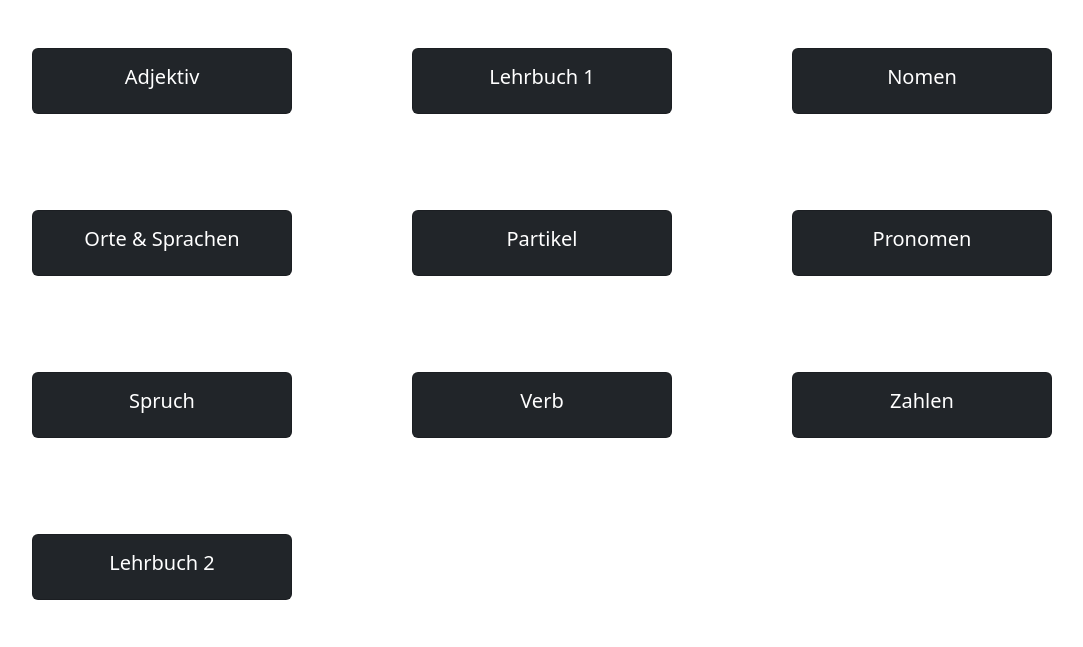
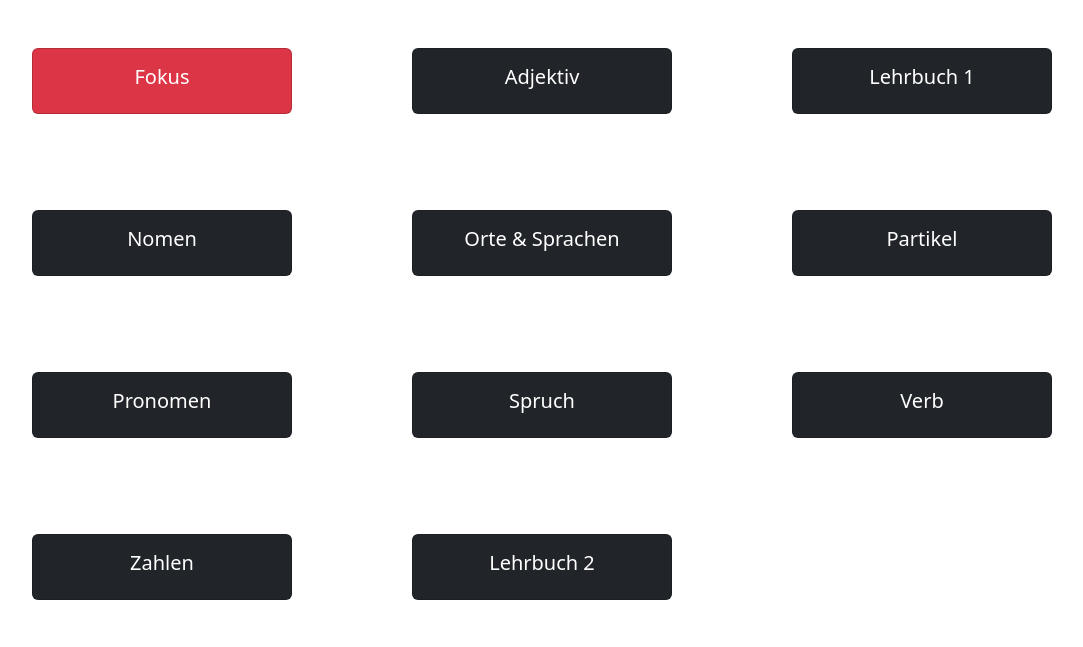
Before and after one commit to zh-mod/Black-Jack-Greek, a Flask app: page /lerne_griechisch in a window 1280 px wide. Shown: the part 77-724 px from the top of the page, without its empty margins (98-1181 px from the left). Run offline with Flask 3, Linux system fonts and the light colour scheme; some libraries are stand-ins or nearby versions.

Commit message:
"added Focus and minor voci corrections"

```diff
--- /dev/null
+++ b/focus-Pro8.csv
@@ -0,0 +1,4 @@
+καλά;gut;Fokus Training;Fokus Training
+μάλιστα;richtig, jawohl;Fokus Training;Fokus Training
+δύσκολα;schwierig;Fokus Training;Fokus Training
+εύκολα;einfach;Fokus Training;Fokus Training
--- /dev/null
+++ b/focus.csv
@@ -0,0 +1,4 @@
+καλά;gut;Fokus Training;Fokus Training
+εύκολα;einfach;Fokus Training;Fokus Training
+δύσκολα;schwierig;Fokus Training;Fokus Training
+φυσικά;natürlich;Fokus Training;Fokus Training
--- a/server.py
+++ b/server.py
@@ -63,6 +63,7 @@ card_list = {
     '♦K': (13, 10),
     '♣K': (13, 10),
 }
+
 
 def bj_assess_hand(hand):
     value = 0
@@ -464,6 +465,29 @@ def read_data(category=False):
             return categories
 
 
+@app.route("/save_current_rotationter>")
+def save_current_rotation():
+    with open("focus.csv", mode="w", newline="", encoding="utf-8-sig") as file:
+        writer = csv.writer(file, delimiter=";")
+        for word in session["vocabulary"]:
+            entry = (list(word.values()) + list(word.keys()) + ["Fokus Training"] + ["Fokus Training"])
+            writer.writerow(entry)
+        return redirect(url_for('greek'))
+
+
+@app.route("/continue_focus")
+def continue_focus():
+    with open("focus.csv", encoding="utf-8") as file:
+        data = csv.reader(file, delimiter=";")
+        vocabulary = []
+        for row in data:
+            vocabulary.append({row[1]: row[0]})
+        session["vocabulary"] = vocabulary
+        session.modified = True
+        print(vocabulary)
+    return redirect(url_for('quiz_write_greek', chapter="a"))
+
+
 @app.route("/lerne_griechisch")
 def greek():
     session["vocabulary"] = None
--- a/templates/greek.html
+++ b/templates/greek.html
@@ -6,6 +6,15 @@
 
     <div class="container">
         <div class="row">
+            <div class="col-lx-2 col-md-4">
+                <div class="card bg-danger m-5">
+                    <a href="{{ url_for('continue_focus') }}" style="text-decoration: none; color: white">
+                        <div class="card-body">
+                            <h5 class="card-title text-center">Fokus</h5>
+                        </div>
+                    </a>
+                </div>
+            </div>
             {% if session["unknown"] %}
                 <div class="col-lx-2 col-md-4">
                     <div class="card bg-primary m-5">
--- a/templates/quiz.html
+++ b/templates/quiz.html
@@ -34,6 +34,11 @@
                     <div class="btn btn-primary m-5">{{ count_unknown }}</div>
                 </a>
             </div>
+            <div class="col-12">
+                <a href="{{ url_for('save_current_rotation') }}">
+                    <div class="btn btn-danger m-5">Momentane Rotation speichern</div>
+                </a>
+            </div>
 		</div>
 	</div>
 
--- a/vocabulary.csv
+++ b/vocabulary.csv
@@ -139,7 +139,6 @@ Griechisch;Deutsch;Typ;Kategorie
 ο | η δικηγόρος;der Rechtsanwalt;Nomen;Lehrbuch 2
 ο | η δημοσιογράφος;der Journalist;Nomen;Lehrbuch 2
 ο | η συγκάτοικος;der Mitbewohner;Nomen;Lehrbuch 2
-η φοιτήτρια;die Studentin;Nomen;Lehrbuch 2
 ο | η υπάλληλος;der Angestellte;Nomen;Lehrbuch 2
 η τράπεζα;die Bank;Nomen;Lehrbuch 2
 η γυναίκα;die Frau, Ehefrau;Nomen;Lehrbuch 2
@@ -222,8 +221,8 @@ o | η γιατρός;der Arzt;Nomen;Lehrbuch 2
 μπράβο;bravo;Partikel;Lehrbuch 2
 χωρίς;ohne;Partikel;Lehrbuch 2
 πού;wo;Partikel;Lehrbuch 2
-αύπιο;morgen;Partikel;Lehrbuch 2
-από αύπιο;ab morgen;Partikel;Lehrbuch 2
+αύριο;morgen;Partikel;Lehrbuch 2
+από αύριο;ab morgen;Partikel;Lehrbuch 2
 πολύ;sehr;Partikel;Lehrbuch 2
 ποιος;wer;Pronomen;Lehrbuch 2
 μου;mein;Pronomen;Lehrbuch 2
```
Also changed, not shown: 1 other file.
